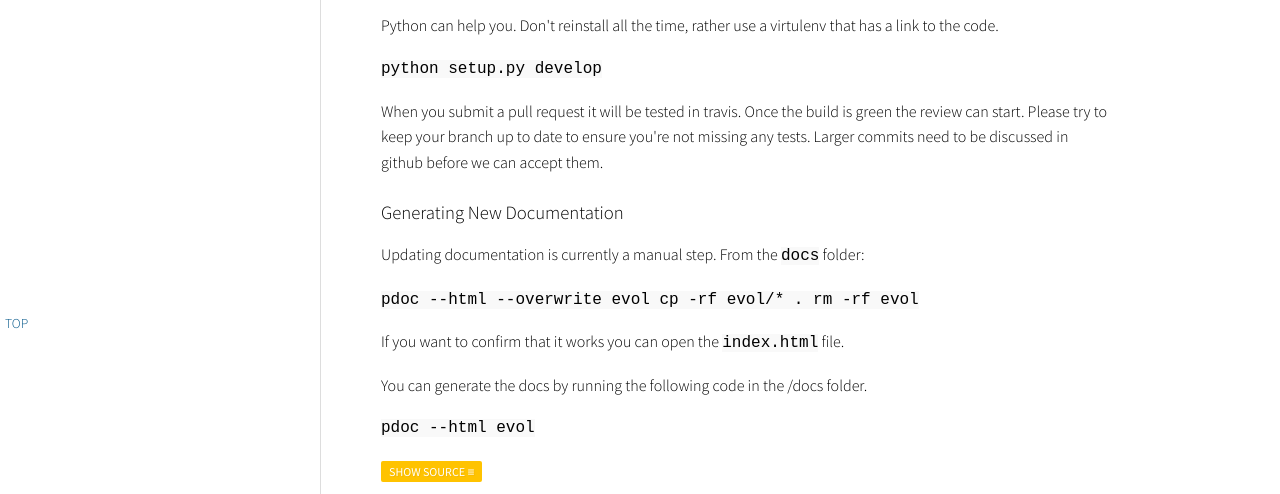
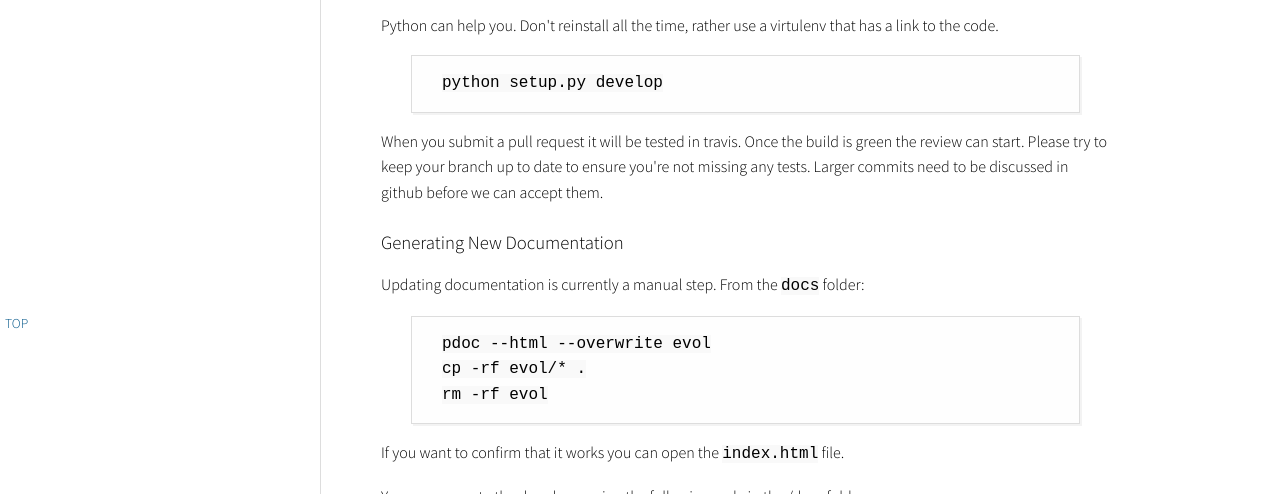
Before and after one commit to goldenhad/trustle-backend, a plain HTML site: page docs/index.html in a window 1280 px wide. Shown: the part 458-952 px from the top of the page. Drawn offline with Linux system fonts and the light colour scheme.

Commit message:
hopefully code now renders properly

````diff
--- a/docs/index.html
+++ b/docs/index.html
@@ -1010,20 +1010,23 @@ library makes it fun to write heuristics again.</p>
 <h3>Local development</h3>
 <p>Python can help you. Don't reinstall all the time, rather use a
 virtulenv that has a link to the code.</p>
-<p><code>python setup.py develop</code></p>
+<pre><code>python setup.py develop
+</code></pre>
 <p>When you submit a pull request it will be tested in travis. Once
 the build is green the review can start. Please try to keep your
 branch up to date to ensure you're not missing any tests. Larger
 commits need to be discussed in github before we can accept them.  </p>
 <h3>Generating New Documentation</h3>
 <p>Updating documentation is currently a manual step. From the <code>docs</code> folder:</p>
-<p><code>pdoc --html --overwrite evol
+<pre><code>pdoc --html --overwrite evol
 cp -rf evol/* .
-rm -rf evol</code></p>
+rm -rf evol
+</code></pre>
 <p>If you want to confirm that it works you can open the <code>index.html</code> file.</p>
 <p>You can generate the docs by running the following code in the
 /docs folder. </p>
-<p><code>pdoc --html evol</code></p>
+<pre><code>pdoc --html evol
+</code></pre>
 
   <p class="source_link"><a href="javascript:void(0);" onclick="toggle('source-evol', this);">Show source &equiv;</a></p>
   <div id="source-evol" class="source">
@@ -1051,9 +1054,7 @@ Contributing Guide
 Python can help you. Don't reinstall all the time, rather use a
 virtulenv that has a link to the code.
 
-```
-python setup.py develop
-```
+    python setup.py develop
 
 When you submit a pull request it will be tested in travis. Once
 the build is green the review can start. Please try to keep your
@@ -1064,21 +1065,16 @@ commits need to be discussed in github before we can accept them.
 
 Updating documentation is currently a manual step. From the `docs` folder:
 
-```
-pdoc --html --overwrite evol
-cp -rf evol/* .
-rm -rf evol
-```
+    pdoc --html --overwrite evol
+    cp -rf evol/* .
+    rm -rf evol
 
 If you want to confirm that it works you can open the `index.html` file.
 
 You can generate the docs by running the following code in the
 /docs folder.
 
-```
-pdoc --html evol
-```
-
+    pdoc --html evol
 """
 
 from .individual import Individual
````
